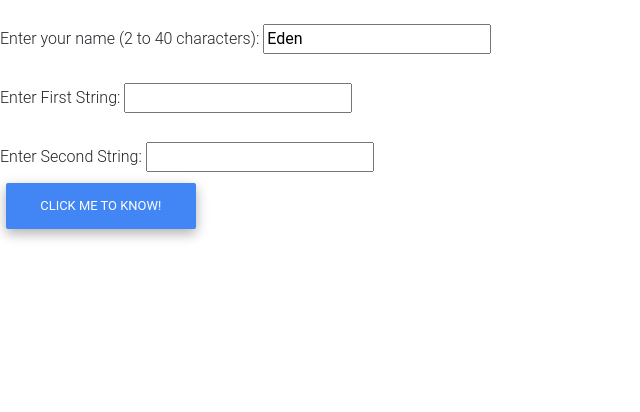
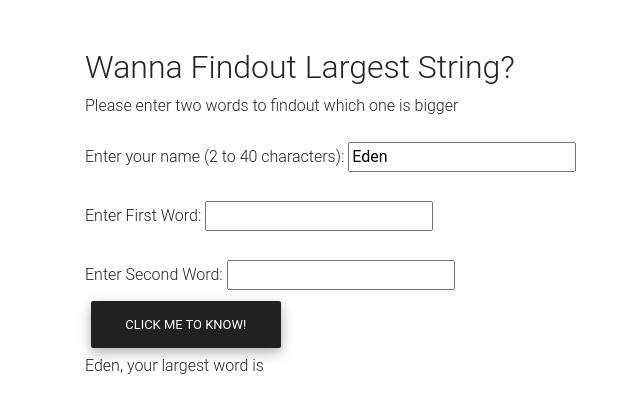
Before and after one commit to RaghunandanKumar/Temp-appchallenge, a plain HTML site: page index.html in a window 1280 px wide. Both pictures are taken after a click on the button "CLICK ME TO KNOW!". Shown: the whole page, without its empty margins (0-640 px from the left). Drawn offline with nearby package versions, Linux system fonts and the light colour scheme.

Commit message:
modified the app

```diff
--- a/calc.js
+++ b/calc.js
@@ -1,22 +1,17 @@
-function largest(x,y)
-{
-   if ((x>y) )
-   {
-       return document.querySelector('#firstString').value
-   }
-   else
-   {
-       return y
-   }
+function largest(x, y) {
+    if (x > y) {
+        return document.querySelector('#firstString').value
+    }
+    else {
+        return document.querySelector('#secondString').value
+    }
 }
 
 document.ready
 document.querySelector('#addition').addEventListener('click', () => {
     const s = document.querySelector('#guest').value
-    const i =document.querySelector('#firstString').value.length
-    const j =document.querySelector('#secondString').value.length
-
-
-    const ans =    s +', your largest string is '+largest(i,j)
+    const i = document.querySelector('#firstString').value.length
+    const j = document.querySelector('#secondString').value.length
+    const ans = s + ', your largest word is ' + largest(i, j)
     document.getElementById('result').innerHTML = ans
 })
--- a/index.html
+++ b/index.html
@@ -16,7 +16,9 @@
     <link href="css/bootstrap.min.css" rel="stylesheet">
 
     <!-- Font Awesome -->
-    <link href='http://fonts.googleapis.com/css?family=Open+Sans:300italic,400italic,600italic,700italic,800italic,400,300,600,700,800' rel='stylesheet' type='text/css'>
+    <link
+        href='http://fonts.googleapis.com/css?family=Open+Sans:300italic,400italic,600italic,700italic,800italic,400,300,600,700,800'
+        rel='stylesheet' type='text/css'>
     <!-- Bootstrap core CSS -->
     <link href="https://cdnjs.cloudflare.com/ajax/libs/twitter-bootstrap/4.3.1/css/bootstrap.min.css" rel="stylesheet">
     <!-- Material Design Bootstrap -->
@@ -27,33 +29,35 @@
         }
         </style-->
 </head>
-<main>
+<main class="container mt-5 flex-fill">
 
-
+    <h2>Wanna Findout Largest String?</h2>
+    <div>
+        <p>Please enter two words to findout which one is bigger</p>
+    </div>
     <fieldset class="mt-4">
         <label for="guest">Enter your name (2 to 40 characters):</label>
         <input id="guest" type="text" minlength="2" maxlength="40" value="Eden">
     </fieldset>
 
     <fieldset class="mt-4">
-            <label for="firstString">Enter First String: </label>
+        <label for="firstString">Enter First Word: </label>
         <input id="firstString" type="text">
         <span id="firstWarning" class="text-danger"></span>
     </fieldset>
 
     <fieldset class="mt-4">
-            <label for="secondNumber">Enter Second String: </label>
-            <input id="secondNumber" type="text">
+        <label for="secondString">Enter Second Word: </label>
+        <input id="secondString" type="text">
         <span id="secondWarning" class="text-danger"></span>
     </fieldset>
 
     <div>
-        <button id="addition" class="btn btn-primary action_button">Click Me To Know!</button></div>
+        <button id="addition" class="btn btn-dark">Click Me To Know!</button></div>
     <div>
         <p id="result"></p>
     </div>
 
-
 </main>
 
 <script src="calc.js"></script>
```
Lines whose indentation alone changed are shown as unchanged.
